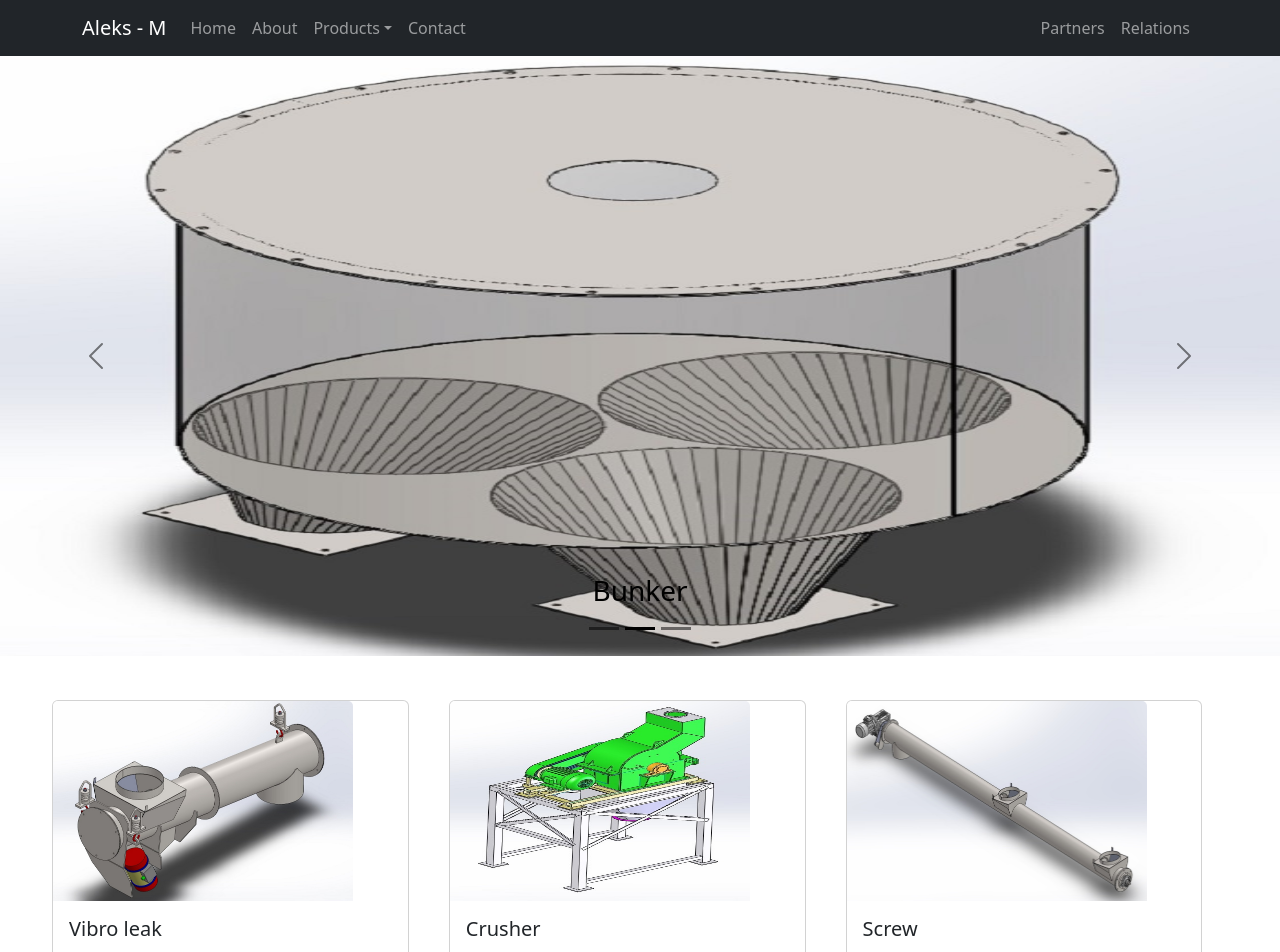
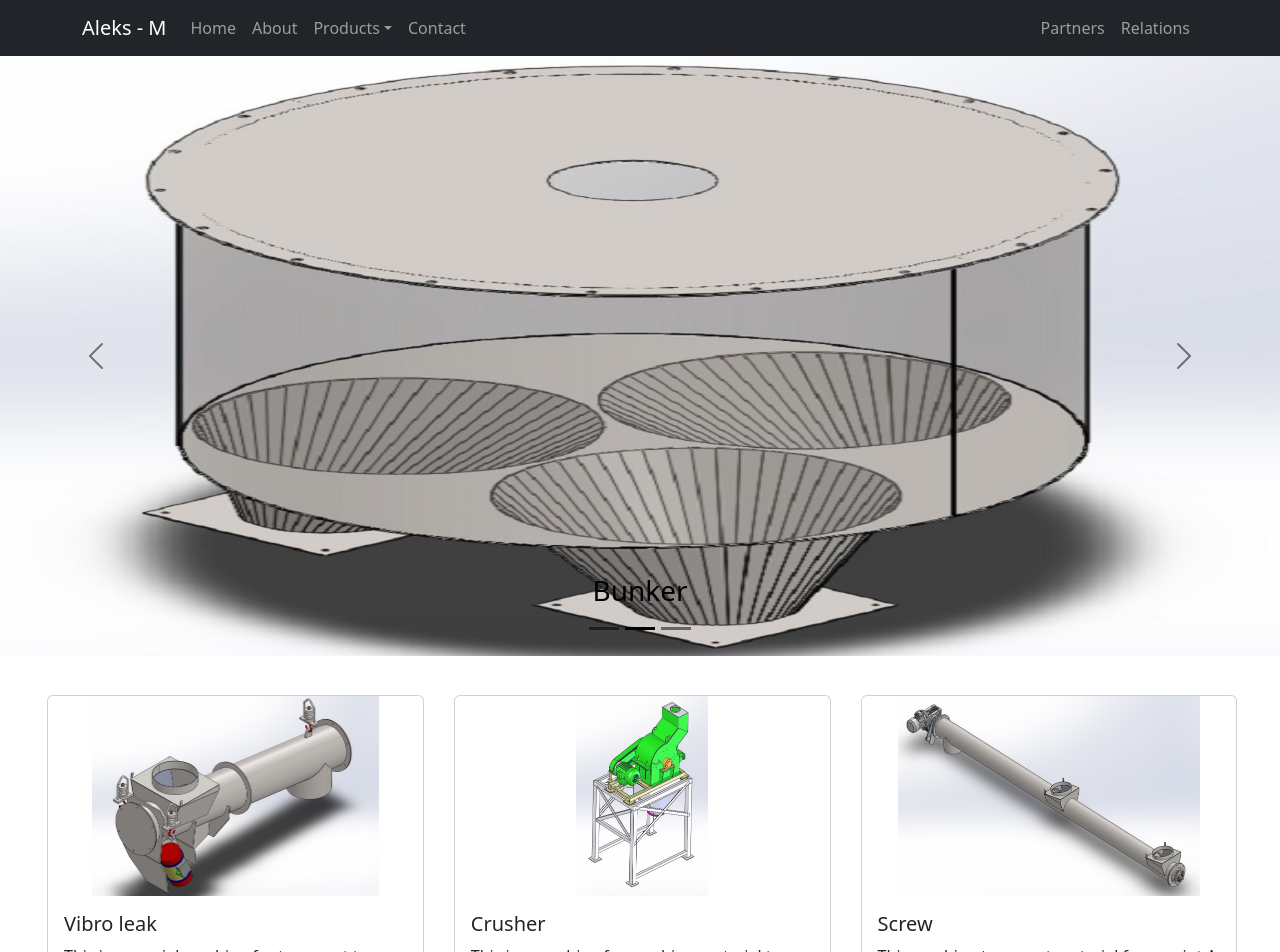
Before and after one commit to AleksandarIliev/reactBootstrap, a React (Create React App) app: page / in a window 1280 px wide. Shown: the top 952 px of the page. Built offline with nearby package versions, Linux system fonts and the light colour scheme.

Commit message:
Transform productData.js in json file and fix Product.module.css and ProductDetails.module.css

```diff
--- /dev/null
+++ b/public/productData.json
@@ -0,0 +1,74 @@
+{
+    "database": [
+        {
+            "id": "1",
+            "name": "Vibro leak",
+            "description": "This is a special machine for transport to a different material.",
+            "imageUrl": "Vibro-leak.jpg",
+            "alt": "This is a vibro leak"
+        },
+        {
+            "id": "2",
+            "name": "Crusher",
+            "description": "This is a machine for crushing material to a different fraction.",
+            "imageUrl": "Crusher.jpg",
+            "alt": "This is a crusher"
+        },
+        {
+            "id": "3",
+            "name": "Screw",
+            "description": "This machine transport material from point A to point B.",
+            "imageUrl": "Screw.jpg",
+            "alt": "This is a screw"
+        },
+        {
+            "id": "4",
+            "name": "Sieve",
+            "description": "This machine use for filtring material to a different fraction.",
+            "imageUrl": "Sieve.jpg",
+            "alt": "This is a sieve"
+        },
+        {
+            "id": "5",
+            "name": "Two-way valve",
+            "description": "This machine use for targeting a material to a different way in line.",
+            "imageUrl": "Two-way valve.jpg",
+            "alt": "This is a two-way valve"
+        },
+        {
+            "id": "6",
+            "name": "Turbine",
+            "description": "This is for dosing material and loading into sack.",
+            "imageUrl": "Turbine.jpg",
+            "alt": "This is a turbine"
+        },
+        {
+            "id": "7",
+            "name": "Bunker",
+            "description": "This accumulation to material, with a different capacity.",
+            "imageUrl": "Bunker.jpg",
+            "alt": "This is a bunker"
+        },
+        {
+            "id": "8",
+            "name": "Tactful feeder",
+            "description": "This use for dosing material to a bend or other part of line.",
+            "imageUrl": "Tactful-feeder.jpg",
+            "alt": "This is a tactful feeder"
+        },
+        {
+            "id": "9",
+            "name": "Conveying belt",
+            "description": "Use for transport material from one to other part of line.",
+            "imageUrl": "Conveying-belt.jpg",
+            "alt": "This is a conveying belt"
+        },
+        {
+            "id": "10",
+            "name": "Big-bag station",
+            "description": "Use for overload and unloading material and change a big-bag.",
+            "imageUrl": "Big-Bag-station.jpg",
+            "alt": "This is a big-bag station"
+        }
+    ]
+}
--- a/src/App.js
+++ b/src/App.js
@@ -1,12 +1,12 @@
-// import { useState, useEffect } from 'react';
 import { Header } from './components/Header/Header';
 import 'bootstrap/dist/css/bootstrap.min.css';
 // import TodoList from './components/TodoList/TodoList';
 import ControlledCarousel from './components/RotatePhoto/RotatePhoto';
-import { data } from './productData';
+// import { data } from './productData';
 import ProductDetails from './components/Products/ProductDetails';
 import Container from 'react-bootstrap/Container';
 import styles from './App.module.css';
+import { useEffect, useState } from 'react';
 // const baseUrl = 'http://localhost:3030/jsonstore/todos';
 
 function App() {
@@ -19,6 +19,15 @@ function App() {
     //         setTodos(Object.values(result));
     //     })
     // }, []);
+    const [data, setData]= useState([]);
+
+    useEffect(() => {
+        fetch(`http://localhost:3000/productData.json`)
+        .then(res => res.json())
+        .then(data => {
+            setData(data.database);
+        })
+    }, [])
 
     return (
         <div className="App">
--- a/src/components/Products/Product.module.css
+++ b/src/components/Products/Product.module.css
@@ -1,7 +1,12 @@
 .cardGroup {
-    margin: 20px;
+    width: calc((100/3) - 40px);
+    margin: 15px;
+    height: 80%;
 }
+
 .imageStyle {
     width: 300px;
     height: 200px;
+    min-width: 100%;
+    object-fit: scale-down;
 }
--- a/src/components/Products/ProductDetails.module.css
+++ b/src/components/Products/ProductDetails.module.css
@@ -7,5 +7,5 @@
 }
 
 .product > li {
-    flex-basis: calc(35% - 40px);
+    flex-basis: calc(35% - 30px);
 }
```
